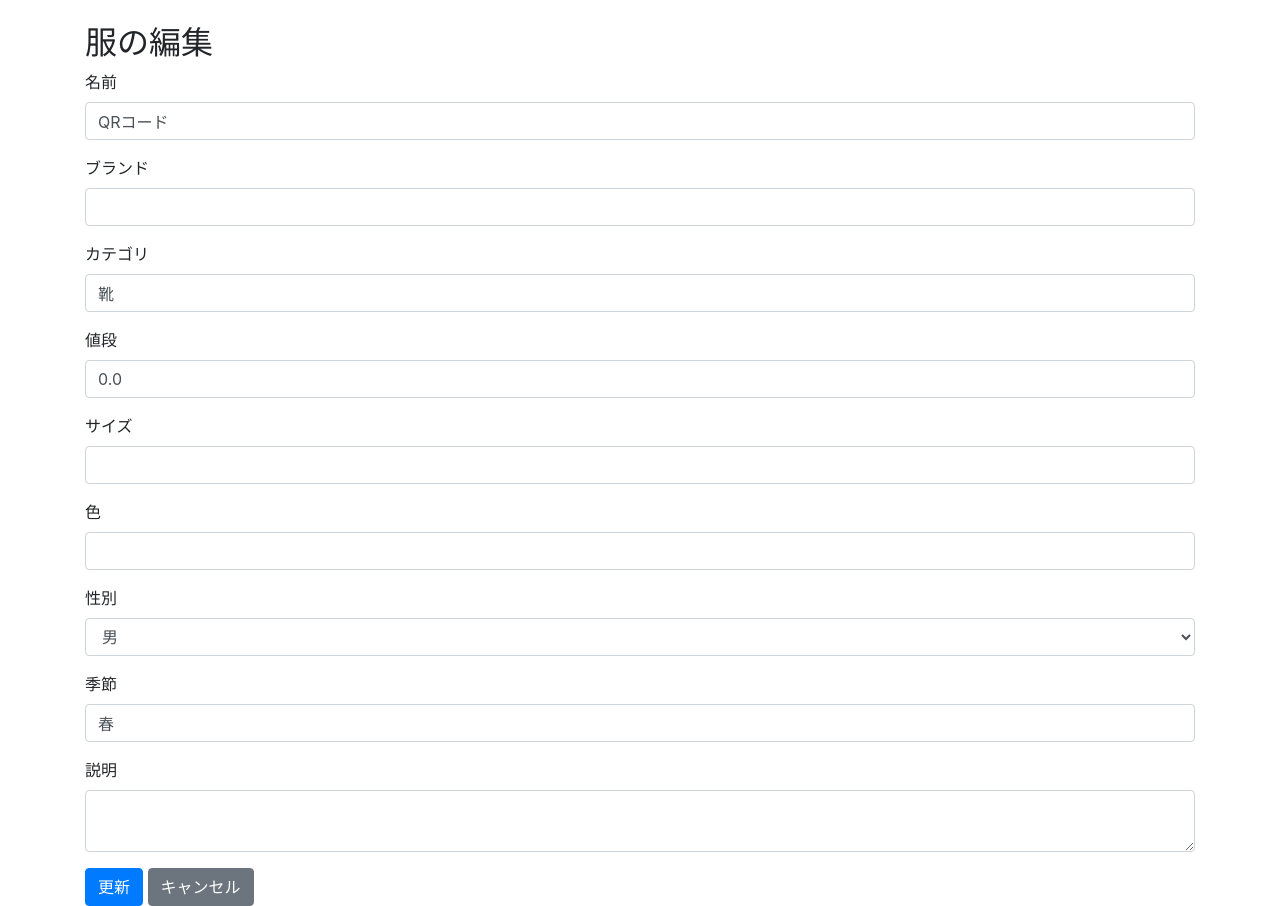
After one commit to c0a22120/My-closet, a Flask app: template templates/edit_clothing.html in a window 1280 px wide. The commit adds this page. Run offline with Flask 3, Linux system fonts and the light colour scheme; the template is opened without the code that fills it: values that come from a table or form of the project are taken from there, others are empty; some libraries are stand-ins or nearby versions.

Commit message:
[add]Code improvements

```diff
--- a/app.py
+++ b/app.py
@@ -4,20 +4,18 @@ from werkzeug.security import generate_password_hash, check_password_hash
 from werkzeug.utils import secure_filename
 import os
 
-app = Flask(__name__)
-app.config['SQLALCHEMY_DATABASE_URI'] = 'sqlite:///mycloset.db'
-app.config['SECRET_KEY'] = '123kkk123kkk'  # セッションやメッセージに必要
-app.config['UPLOAD_FOLDER'] = 'static/uploads'
-app.config['MAX_CONTENT_LENGTH'] = 16 * 1024 * 1024  # 16 MB limit
+db = SQLAlchemy()
 
-db = SQLAlchemy(app)
-
+# ユーザーの登録カラム
 class User(db.Model):
+    __tablename__ = 'user'
     id = db.Column(db.Integer, primary_key=True)
     username = db.Column(db.String(150), nullable=False, unique=True)
     email = db.Column(db.String(150), nullable=False, unique=True)
     password = db.Column(db.String(150), nullable=False)
+    profile_image = db.Column(db.String(120), default='default_profile.png')
 
+# 服の登録カラム
 class Clothing(db.Model):
     id = db.Column(db.Integer, primary_key=True)
     image = db.Column(db.String(150), nullable=False)
@@ -31,12 +29,28 @@ class Clothing(db.Model):
     season = db.Column(db.String(50), nullable=False)
     description = db.Column(db.Text, nullable=True)
 
-with app.app_context():
-    db.create_all()
+# アプリケーションの設定
+def create_app():
+    app = Flask(__name__)
+    app.config['SQLALCHEMY_DATABASE_URI'] = 'sqlite:///mycloset.db'
+    app.config['SECRET_KEY'] = '123kkk123kkk'  # セッションやメッセージに必要
+    app.config['UPLOAD_FOLDER'] = 'static/uploads'
+    app.config['MAX_CONTENT_LENGTH'] = 16 * 1024 * 1024  # 16 MB limit
+
+    db.init_app(app)
+
+    with app.app_context():
+        db.create_all()  # データベースのテーブルを作成する
+
+    return app
+
+
+app = create_app()
 
 @app.route('/')
 def home():
     return render_template('index.html')
+
 
 @app.route('/signup', methods=['GET', 'POST'])
 def signup():
@@ -70,6 +84,7 @@ def signup():
 
     return render_template('signup.html')
 
+
 @app.route('/login', methods=['GET', 'POST'])
 def login():
     if request.method == 'POST':
@@ -95,12 +110,33 @@ def logout():
     return redirect(url_for('home'))
 
 
-
 @app.route('/my-closet')
 def my_closet():
     username = session.get('username', 'ゲスト')
     clothes = Clothing.query.all()
-    return render_template('my-closet.html', username=username, clothes=clothes)
+
+    # ユーザー情報を取得
+    user = User.query.filter_by(username=username).first()
+
+    # ユーザーが見つからない場合はデフォルトの値を設定
+    if user is None:
+        profile_image = 'default.png'  # デフォルトの画像
+    else:
+        profile_image = user.profile_image
+
+    clothing_count = len(clothes)  # 服の数をカウント
+    total_amount = sum(clothing.price for clothing in clothes)  # 合計金額を計算
+
+    return render_template(
+        'my-closet.html',
+        username=username,
+        clothes=clothes,
+        user=user,
+        profile_image=profile_image,
+        clothing_count=clothing_count,
+        total_amount=total_amount
+    )
+
 
 @app.route('/register', methods=['GET', 'POST'])
 def register():
@@ -126,5 +162,46 @@ def register():
         return redirect(url_for('my_closet'))
     return render_template('register.html')
 
+
+@app.route('/edit-clothing/<int:clothing_id>', methods=['GET', 'POST'])
+def edit_clothing(clothing_id):
+    clothing = Clothing.query.get_or_404(clothing_id)
+
+    if request.method == 'POST':
+        clothing.name = request.form['name']
+        clothing.brand = request.form['brand']
+        clothing.category = request.form['category']
+        clothing.price = request.form['price']
+        clothing.size = request.form['size']
+        clothing.color = request.form['color']
+        clothing.gender = request.form['gender']
+        clothing.season = request.form['season']
+        clothing.description = request.form['description']
+
+        db.session.commit()
+        flash('服の情報が更新されました！')
+        return redirect(url_for('my_closet'))
+
+
+@app.route('/update-profile-image', methods=['GET', 'POST'])
+def update_profile_image():
+    if 'username' not in session:
+        return redirect(url_for('login'))
+
+    if request.method == 'POST':
+        user = User.query.filter_by(username=session['username']).first()
+        file = request.files.get('profile_image')
+
+        if file:
+            filename = secure_filename(file.filename)
+            file.save(os.path.join('static/uploads', filename))
+            user.profile_image = filename
+            db.session.commit()
+
+        return redirect(url_for('my_closet'))
+
+    return render_template('update_profile_image.html')
+
+
 if __name__ == '__main__':
     app.run(debug=True)
--- /dev/null
+++ b/templates/edit_clothing.html
@@ -0,0 +1,64 @@
+<!DOCTYPE html>
+<html lang="ja">
+<head>
+    <meta charset="UTF-8">
+    <meta name="viewport" content="width=device-width, initial-scale=1.0">
+    <title>服の編集</title>
+    <!-- Bootstrap CSS -->
+    <link href="https://stackpath.bootstrapcdn.com/bootstrap/4.5.2/css/bootstrap.min.css" rel="stylesheet">
+</head>
+<body>
+    <div class="container mt-4">
+        <h2>服の編集</h2>
+        <form method="POST">
+            <div class="form-group">
+                <label for="name">名前</label>
+                <input type="text" class="form-control" id="name" name="name" value="{{ clothing.name }}" required>
+            </div>
+            <div class="form-group">
+                <label for="brand">ブランド</label>
+                <input type="text" class="form-control" id="brand" name="brand" value="{{ clothing.brand }}" required>
+            </div>
+            <div class="form-group">
+                <label for="category">カテゴリ</label>
+                <input type="text" class="form-control" id="category" name="category" value="{{ clothing.category }}" required>
+            </div>
+            <div class="form-group">
+                <label for="price">値段</label>
+                <input type="number" class="form-control" id="price" name="price" value="{{ (clothing.price) }}" required>
+            </div>
+            <div class="form-group">
+                <label for="size">サイズ</label>
+                <input type="text" class="form-control" id="size" name="size" value="{{ clothing.size }}" required>
+            </div>
+            <div class="form-group">
+                <label for="color">色</label>
+                <input type="text" class="form-control" id="color" name="color" value="{{ clothing.color }}" required>
+            </div>
+            <div class="form-group">
+                <label for="gender">性別</label>
+                <select class="form-control" id="gender" name="gender">
+                    <option value="男" {% if clothing.gender == '男' %}selected{% endif %}>男</option>
+                    <option value="女" {% if clothing.gender == '女' %}selected{% endif %}>女</option>
+                    <option value="フリー" {% if clothing.gender == 'フリー' %}selected{% endif %}>フリー</option>
+                </select>
+            </div>
+            <div class="form-group">
+                <label for="season">季節</label>
+                <input type="text" class="form-control" id="season" name="season" value="{{ clothing.season }}" required>
+            </div>
+            <div class="form-group">
+                <label for="description">説明</label>
+                <textarea class="form-control" id="description" name="description">{{ clothing.description }}</textarea>
+            </div>
+            <button type="submit" class="btn btn-primary">更新</button>
+            <a href="{{ url_for('my_closet') }}" class="btn btn-secondary">キャンセル</a>
+        </form>
+    </div>
+
+    <!-- Bootstrap JS, Popper.js, and jQuery -->
+    <script src="https://code.jquery.com/jquery-3.5.1.slim.min.js"></script>
+    <script src="https://cdn.jsdelivr.net/npm/@popperjs/core@2.9.1/dist/umd/popper.min.js"></script>
+    <script src="https://stackpath.bootstrapcdn.com/bootstrap/4.5.2/js/bootstrap.min.js"></script>
+</body>
+</html>
--- a/templates/register.html
+++ b/templates/register.html
@@ -43,7 +43,7 @@
             </div>
             <div class="form-group">
                 <label for="brand">ブランド</label>
-                <input type="text" class="form-control" id="brand" name="brand" placeholder="ブランド名を入力してください">
+                <input type="text" class="form-control" id="brand" name="brand" placeholder="ブランド名を入力してください" required>
             </div>
             <div class="form-group">
                 <label for="category">カテゴリ</label>
@@ -58,7 +58,7 @@
             </div>
             <div class="form-group">
                 <label for="price">値段</label>
-                <input type="number" class="form-control" id="price" name="price" placeholder="値段を入力してください">
+                <input type="number" class="form-control" id="price" name="price" placeholder="値段を入力してください/分からない場合は0を入力" required>
             </div>
             <div class="form-group">
                 <label for="size">サイズ</label>
```
Also changed, not shown: static/css/my-closet.css (+15 -2 lines), templates/my-closet.html (+9 -3 lines), templates/plofile.html (added, +29 -0 lines), templates/update_profile_image.html (added, +19 -0 lines), instance/mycloset.db, sqlite-tools-win-x64-3460100/mycloset.db (added), static/uploads/2022-10-28_180706.png (added), static/uploads/20221028_175334.png (added), static/uploads/20221221_115335.png (added), static/uploads/2023-07-17_115044.png (added), static/uploads/2023-10-17_130228.png (added), static/uploads/2023-11-13_130022.png (added), static/uploads/default_profile.png (renamed from static/uploads/example.png), 3 other files.
